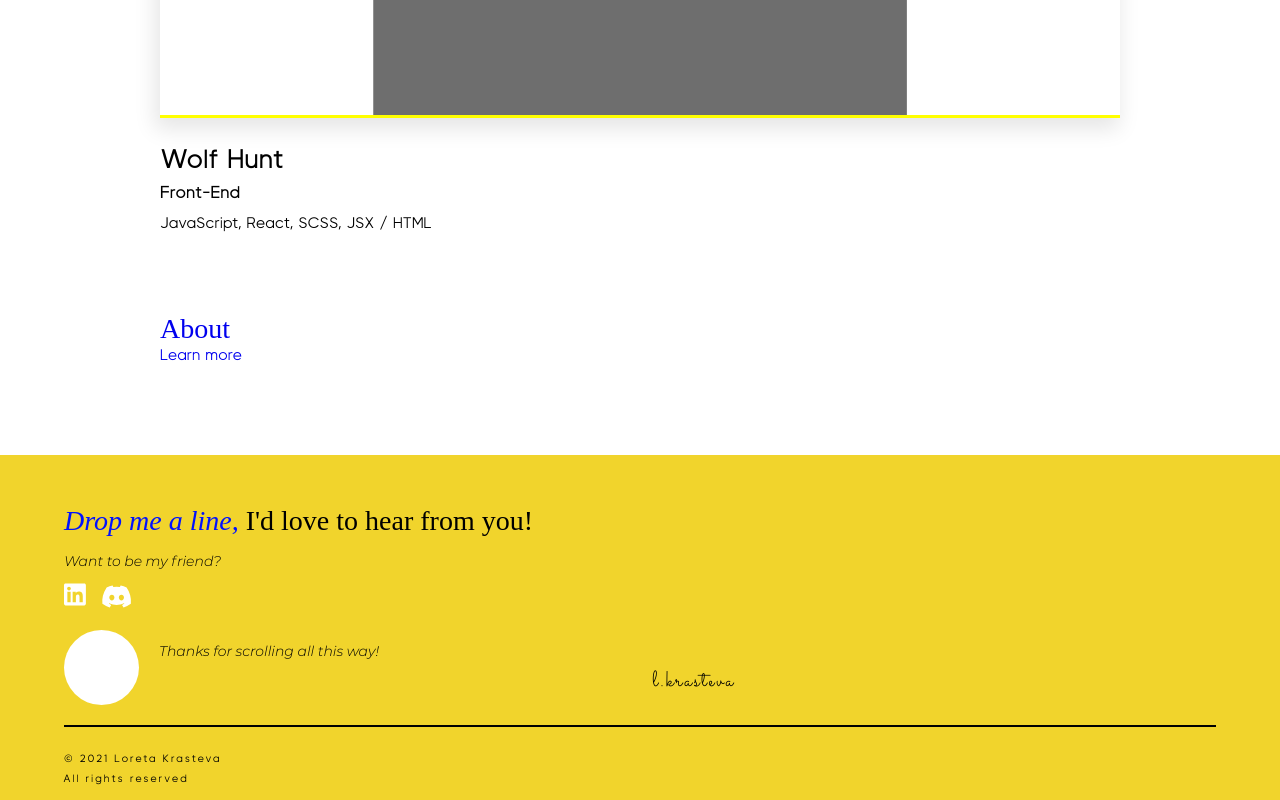
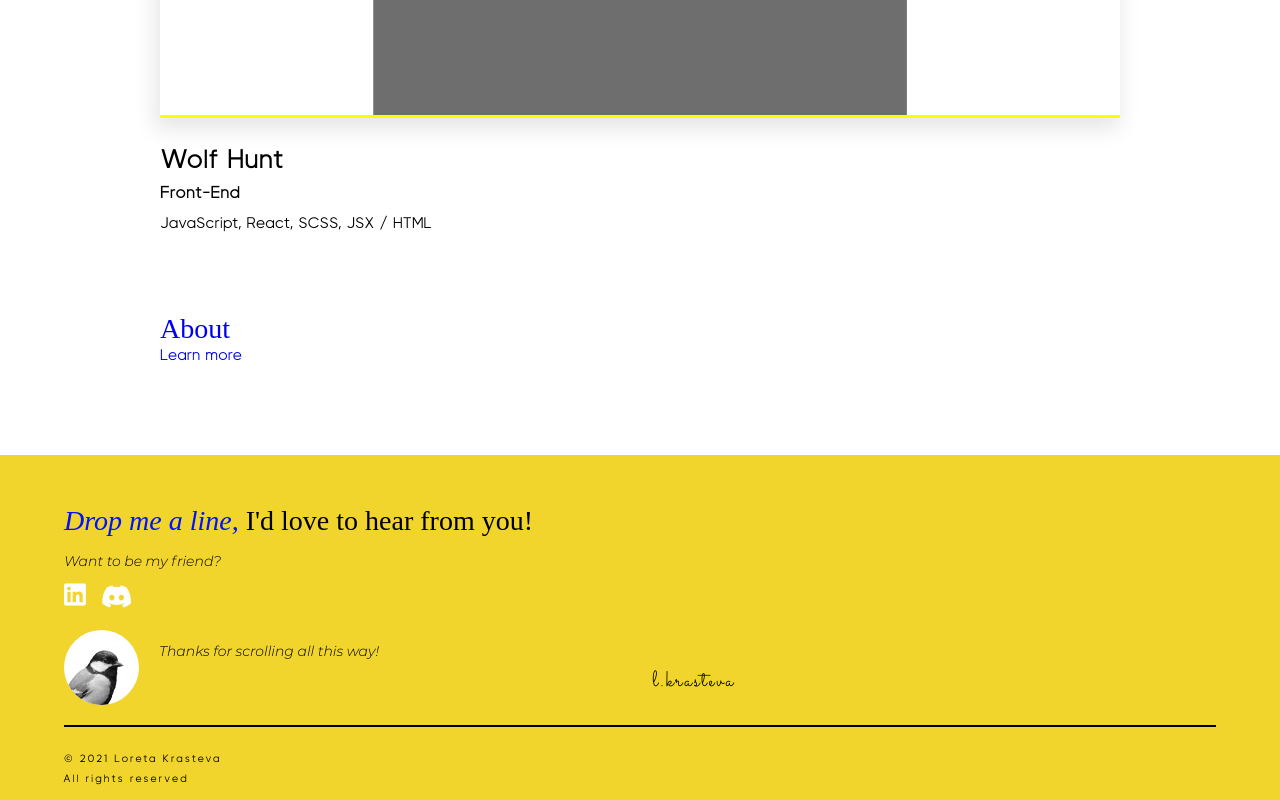
Before and after one commit to loretta-arineva/main-portfolio, a React (Create React App) app: page / in a window 1280 px wide. Shown: the part 5997-6797 px from the top of the page. Built offline with nearby package versions, Linux system fonts and the light colour scheme.

Commit message:
Added footer logo animation

```diff
--- a/src/assets/scss/2-tools/_animation.scss
+++ b/src/assets/scss/2-tools/_animation.scss
@@ -30,3 +30,52 @@ h1 {
         opacity          : 1;
     }
 }
+
+
+
+// Footer logo
+.footer-logo {
+    img {
+        -webkit-animation: scale-in-center 0.8s cubic-bezier(0.250, 0.460, 0.450, 0.940) both;
+        animation        : scale-in-center 0.8s cubic-bezier(0.250, 0.460, 0.450, 0.940) both;
+    }
+}
+
+.small-footer {
+    &::before {
+        animation        : scale-in-center 0.8s cubic-bezier(0.250, 0.460, 0.450, 0.940) both;
+    }
+}
+
+/**
+ * ----------------------------------------
+ * animation scale-in-center
+ * ----------------------------------------
+ */
+@-webkit-keyframes scale-in-center {
+    0% {
+        -webkit-transform: scale(0);
+        transform        : scale(0);
+        opacity          : 1;
+    }
+
+    100% {
+        -webkit-transform: scale(1);
+        transform        : scale(1);
+        opacity          : 1;
+    }
+}
+
+@keyframes scale-in-center {
+    0% {
+        -webkit-transform: scale(0);
+        transform        : scale(0);
+        opacity          : 1;
+    }
+
+    100% {
+        -webkit-transform: scale(1);
+        transform        : scale(1);
+        opacity          : 1;
+    }
+}
--- a/src/assets/scss/5-modules/_afterword.scss
+++ b/src/assets/scss/5-modules/_afterword.scss
@@ -8,6 +8,16 @@
             border-radius   : 50%;
             height          : 75px;
             width           : 75px;
+            position: relative;
+            overflow: hidden;
+
+            img {
+                height: auto;
+                width: 105px;
+                position: absolute;
+                left: -45px;
+                top: 20px;
+            }
         }
 
         .thanks {
--- a/src/pages/components/FooterComponents/Afterword.js
+++ b/src/pages/components/FooterComponents/Afterword.js
@@ -1,11 +1,11 @@
 import React from 'react';
-
+import bird from '../../../assets/images/bird.png';
 const Afterword = () => {
     return (
         <div className="afterword">
             <div className="afterword-wrapper">
                 <div className="footer-logo">
-                    <img src="" alt="" />
+                    <img src={bird} alt="" />
                 </div>
                 <div className="thanks">
                     <p>Thanks for scrolling all this way!</p>
--- a/src/pages/components/FooterComponents/FooterContact.js
+++ b/src/pages/components/FooterComponents/FooterContact.js
@@ -1,6 +1,7 @@
 import React from 'react';
 import {FontAwesomeIcon} from '@fortawesome/react-fontawesome';
 import {faLinkedin, faDiscord} from '@fortawesome/free-brands-svg-icons';
+
 const FooterContact = () => {
     return (
         <div className="footer-contact">
```
Also changed, not shown: src/assets/fonts/21708740.jpg (added), src/assets/images/bird.png (added).
